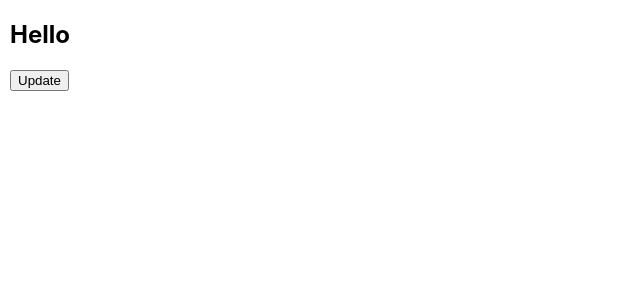
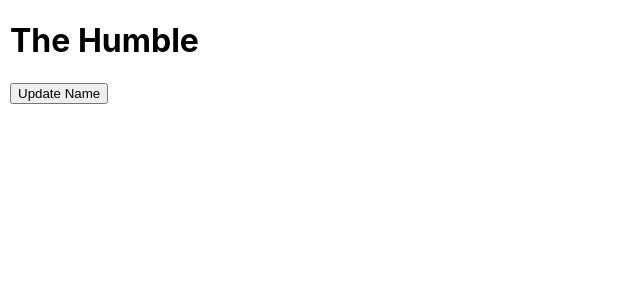
Before and after one commit to heyRahull/React-Tutorial, a React (Create React App) app: page / in a window 1280 px wide. Shown: the top 300 px of the page, without its empty margins (0-640 px from the left). Built offline with nearby package versions, Linux system fonts and the light colour scheme.

Commit message:
video - 25 Pure component in react js

```diff
--- a/src/App.js
+++ b/src/App.js
@@ -1,15 +1,27 @@
-import React from "react";
+import React, { Component } from "react";
 import Child from "./Child";
 
-const App = () => {
-  function parent(greet) {
-    alert(greet);
+export class App extends Component {
+  constructor() {
+    super();
+    this.state = {
+      name: "The Humble",
+    };
   }
-  return (
-    <>
-      <Child func={parent} />
-    </>
-  );
-};
+  render() {
+    return (
+      <div>
+        <Child name={this.state.name} />
+        <button
+          onClick={() => {
+            this.setState({ name: "Coder" });
+          }}
+        >
+          Update Name
+        </button>
+      </div>
+    );
+  }
+}
 
 export default App;
--- a/src/Child.js
+++ b/src/Child.js
@@ -1,19 +1,10 @@
 import React from "react";
 
-const Child = (props) => {
-  const greet = "Good Morning ";
-  return (
-    <>
-      <h2>Hello</h2>
-      <button
-        onClick={() => {
-          props.func(greet);
-        }}
-      >
-        Update
-      </button>
-    </>
-  );
-};
+class Child extends React.PureComponent {
+  render() {
+    console.warn("Child component renders");
+    return <h1>{this.props.name}</h1>;
+  }
+}
 
 export default Child;
```
